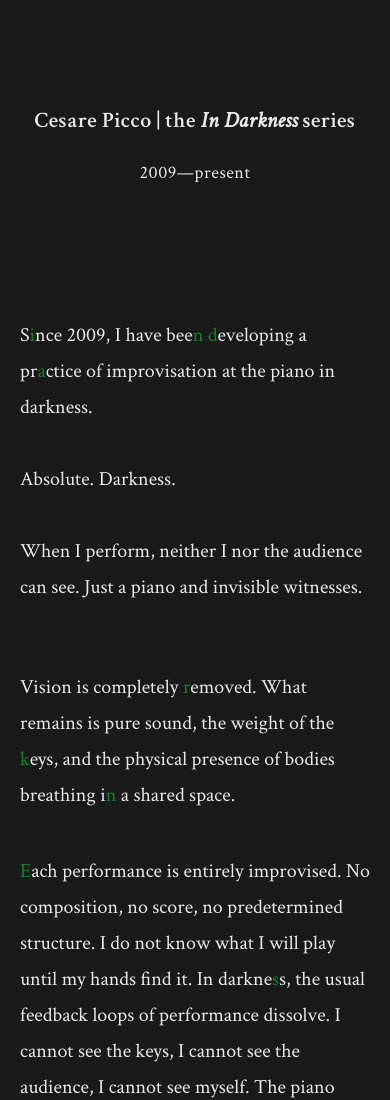
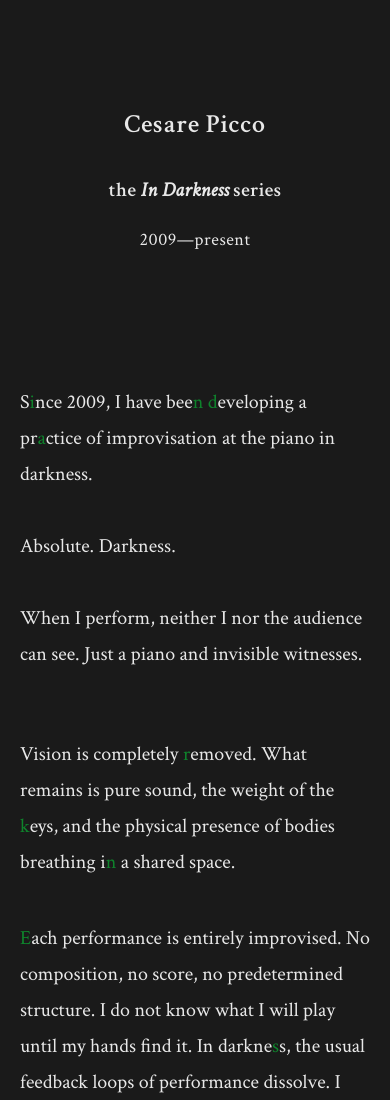
Before and after one commit to RayPrismatica/indarkness-world, a plain HTML site: page index.html in a window 390 px wide. Shown: the top 1100 px of the page. Drawn offline with Linux system fonts and the light colour scheme.

Commit message:
Update index.html

```diff
--- a/index.html
+++ b/index.html
@@ -36,9 +36,17 @@
             padding: 20vh 40px 30vh;
         }
 
+        .artist-name {
+            text-align: center;
+            font-size: 36px;
+            margin-bottom: 1.5rem;
+            letter-spacing: 0.03em;
+            font-weight: 600;
+        }
+
         .title {
             text-align: center;
-            font-size: 28px;
+            font-size: 24px;
             margin-bottom: 1rem;
             letter-spacing: 0.02em;
         }
@@ -132,8 +140,12 @@
                 padding: 15vh 24px 25vh;
             }
 
+            .artist-name {
+                font-size: 30px;
+            }
+
             .title {
-                font-size: 25px;
+                font-size: 22px;
             }
         }
 
@@ -146,17 +158,23 @@
                 padding: 12vh 20px 20vh;
             }
 
+            .artist-name {
+                font-size: 26px;
+            }
+
             .title {
-                font-size: 22px;
+                font-size: 20px;
             }
         }
     </style>
 </head>
 <body>
     <div class="container">
-        <h1 class="title fade-in">
-            Cesare Picco | the <span class="title-emphasis">In Darkness</span> series
-        </h1>
+        <h1 class="artist-name fade-in">Cesare Picco</h1>
+
+        <h2 class="title fade-in">
+            the <span class="title-emphasis">In Darkness</span> series
+        </h2>
 
         <p class="subtitle fade-in">2009—present</p>
 
```
